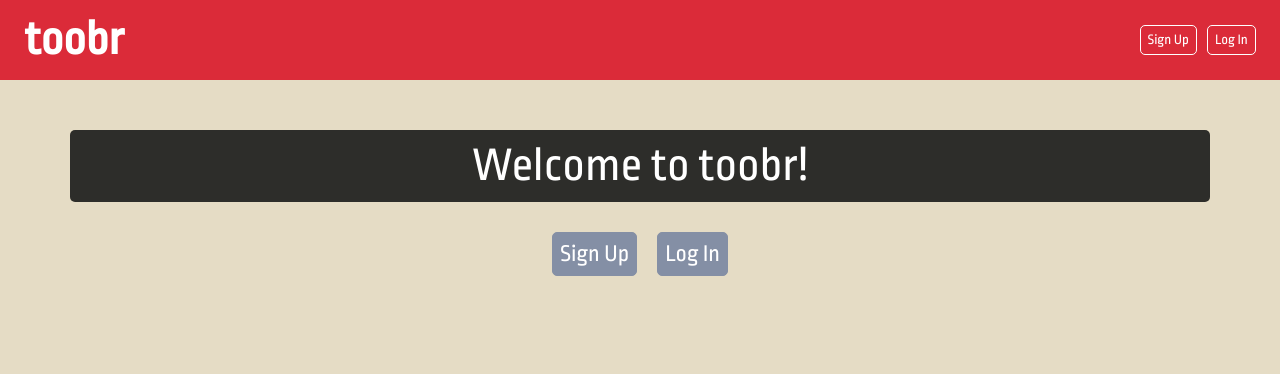
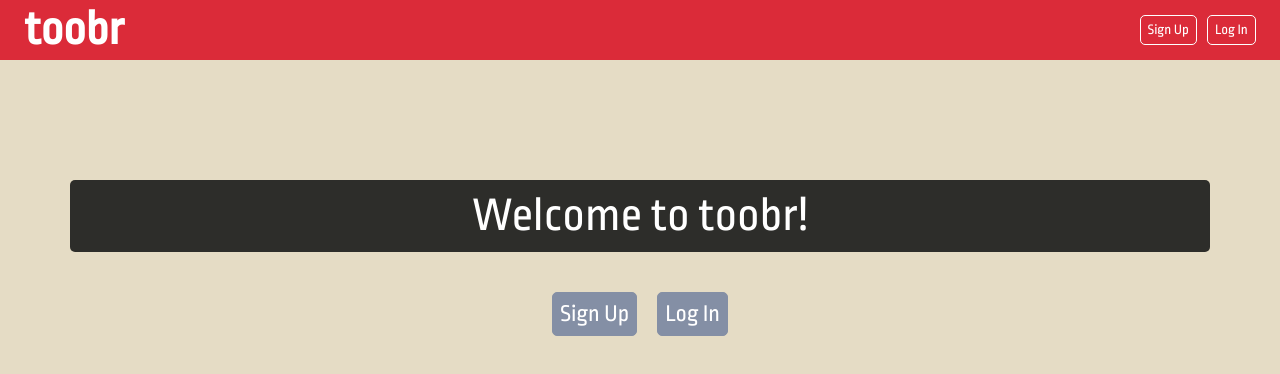
Before and after one commit to HunterMcAfee/toobr, a React (Create React App) app in the folder client/: page / in a window 1280 px wide. Shown: the top 374 px of the page. Built offline with nearby package versions, Linux system fonts and the light colour scheme; no server answers.

Commit message:
Fixed navbar styling

```diff
--- a/client/src/components/Home.js
+++ b/client/src/components/Home.js
@@ -24,6 +24,8 @@ const TitleStyle = styled.div`
     font-size: 300%;
     background-color: #2D2D2A;
     color: white;
+    margin-top: 15vh;
+    margin-bottom: 30px;
 `
 
 // const HomeStyle = styled.div`
@@ -39,7 +41,7 @@ class Home extends Component {
     render() {
         return (
             <div className="container">
-            <TitleStyle className="row justify-content-center" style={{marginTop: "50px", marginBottom: "20px", borderRadius: "5px"}}>
+            <TitleStyle className="row justify-content-center" style={{borderRadius: "5px"}}>
                 Welcome to toobr!
             </TitleStyle>
 
--- a/client/src/components/NavBar.js
+++ b/client/src/components/NavBar.js
@@ -5,7 +5,7 @@ import styled from "styled-components";
 
 const Nav = styled.div`
   width: 100%;
-  min-height: 10vh;
+  height: 60px;
   display: flex;
   justify-content: space-between;
   align-items: center;
```
